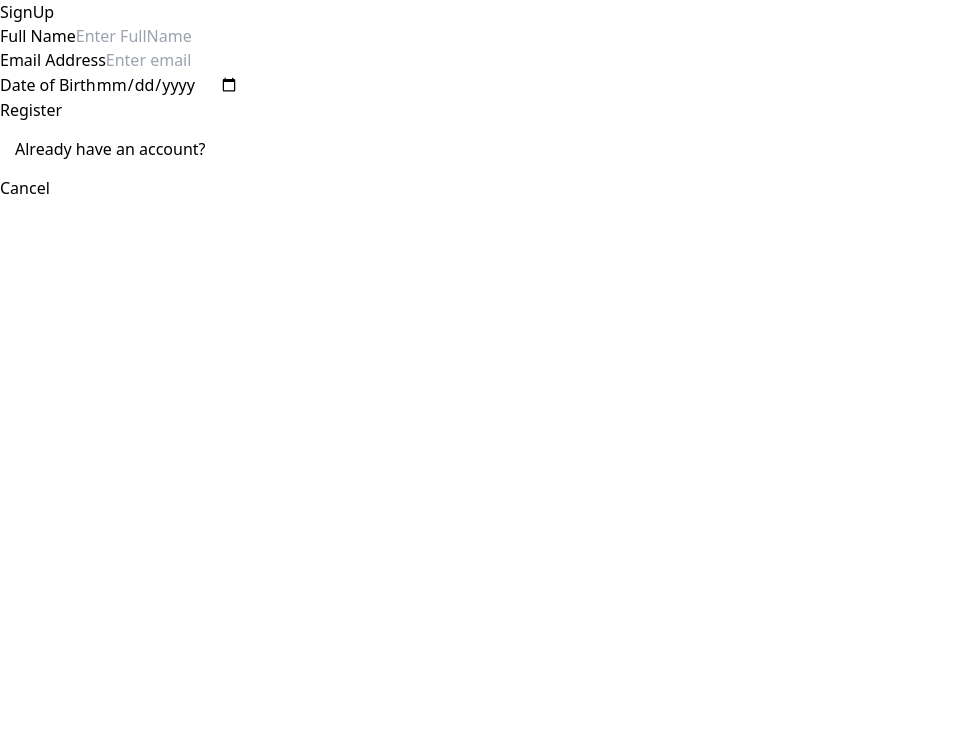
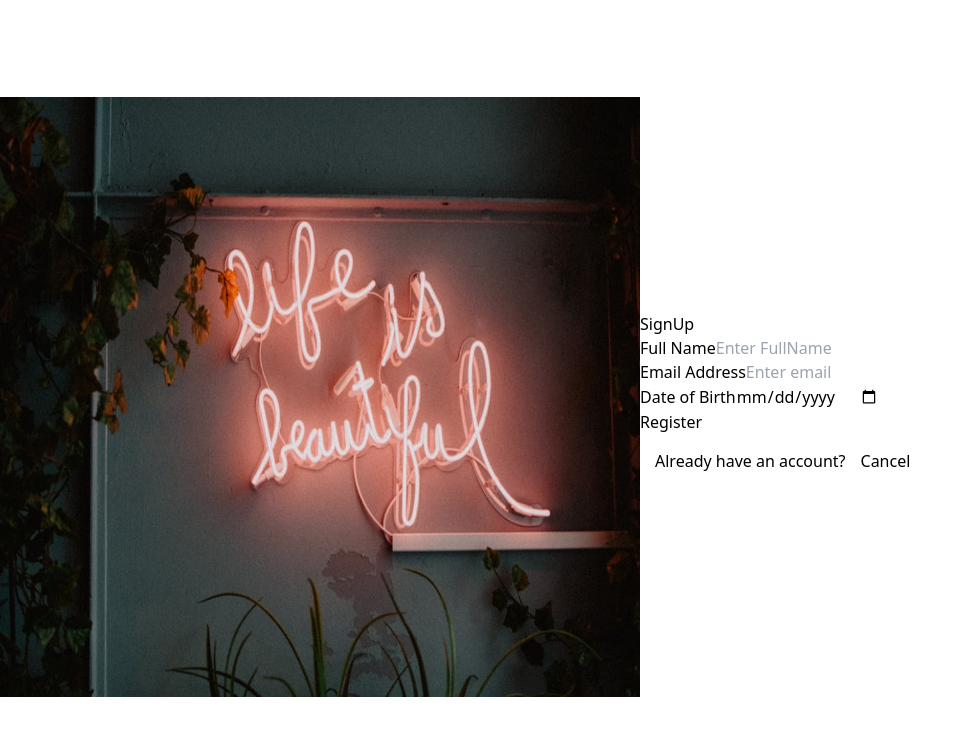
Before and after one commit to parth-bhavsar-one/nextjs-demo, a Next.js app: page /auth/signup in a window 1280 px wide. Shown: the top 736 px of the page, without its empty margins (0-972 px from the left). Built offline with nearby package versions, Linux system fonts and the light colour scheme.

Commit message:
Design page

```diff
--- a/component/form.tsx
+++ b/component/form.tsx
@@ -33,8 +33,8 @@ const Form: any = (props: any & OtherProps & FormikProps<FormValues>) => {
       <div className="w-full bg-grey-lightest">
         <div className="container mx-auto py-8">
           <div className="w-5/6 lg:w-1/2 mx-auto bg-white rounded shadow">
-            <div className="py-4 px-8 flex font-bold text-xl border-b border-grey-lighter">
-              <div className="py-12 mx-auto"> {type}</div>
+            <div className="py-4 px-8 flex font-bold border-b border-grey-lighter">
+              <div className="py-12 mx-auto text-xl"> {type}</div>
             </div>
             <div className="py-4 px-8">
               {type === "SignUp" ? (
--- /dev/null
+++ b/component/homepage.tsx
@@ -0,0 +1,17 @@
+import type { NextPage } from "next";
+import Image from "next/image";
+import profile from "../component/assest/image.jpg"
+const HomePage: NextPage = () => {
+  return (
+    <div>
+      <Image
+        src={profile}
+        alt="Picture of the author"
+        width={800}
+        height={750}
+      />
+    </div>
+  );
+};
+
+export default HomePage;
--- a/pages/auth/signin.tsx
+++ b/pages/auth/signin.tsx
@@ -1,6 +1,7 @@
 import type { NextPage } from "next";
 import * as yup from "yup";
 import Form from "../../component/form";
+import Homepage from "../../component/homepage";
 
 interface InitialProps {
   email: string;
@@ -26,12 +27,21 @@ const Signin: NextPage = () => {
     console.log("Loggedin successfully.");
   };
   return (
+    <>
+      <div className="grid grid-cols-2 items-center h-screen">
+        <div className="flex justify-center">
+          <Homepage />
+        </div>
+        <div>
           <Form
             initialValues={initialValuesOfSignIn}
             type="SignIn"
             formSchema={signInSchema}
             onFormSubmit={handleButtonClick}
           />
+        </div>
+      </div>
+    </>
   );
 };
 
--- a/pages/auth/signup.tsx
+++ b/pages/auth/signup.tsx
@@ -1,6 +1,6 @@
 import type { NextPage } from "next";
 import * as yup from "yup";
-import Link from "next/link";
+import Homepage from "../../component/homepage";
 import Form from "../../component/form";
 import { useRouter } from "next/router";
 
@@ -36,12 +36,21 @@ const SignUp: NextPage = () => {
     Router.push({ pathname: "/auth/signin" });
   };
   return (
+    <>
+      <div className="grid grid-cols-2 items-center h-screen">
+        <div className="flex justify-center">
+          <Homepage />
+        </div>
+        <div>
           <Form
             initialValues={initialValuesOfSignUp}
             type="SignUp"
             formSchema={signUpSchema}
             onFormSubmit={submitSignUp}
           />
+        </div>
+      </div>
+    </>
   );
 };
 
```
Also changed, not shown: component/assest/image.jpg (added). Lines whose indentation alone changed are shown as unchanged.
